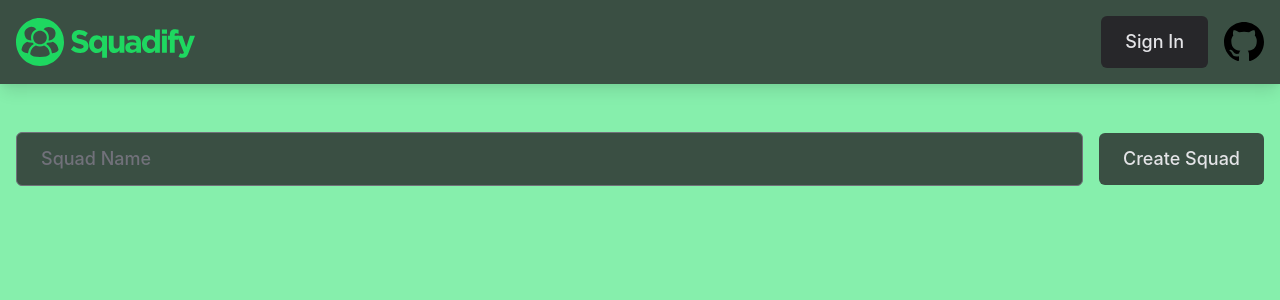
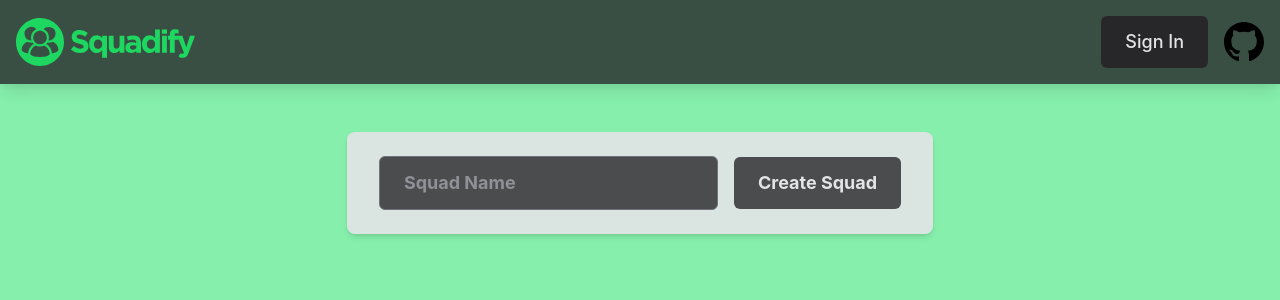
Before and after one commit to hershal-rami/squadify, a Flask app: template squadify/templates/new-squad.html in a window 1280 px wide. Shown: the top 300 px of the page. Run offline with Flask 2, Linux system fonts and the light colour scheme; the template is opened without the code that fills it: values that come from a table or form of the project are taken from there, others are empty; style sheets or scripts are compiled from the project's sources; some web fonts are replaced.

Commit message:
More styling fixes

```diff
--- a/css/app.css
+++ b/css/app.css
@@ -3,22 +3,22 @@
 @tailwind utilities;
 
 @layer components {
-    .nav-button {
-        @apply px-3 md:px-6 py-2 md:py-3 rounded-md text-sm md:text-lg font-medium text-gray-200 bg-gray-800 hover:bg-gray-900 transition-colors;
-    }
-
-    .button {
-        @apply px-3 md:px-6 py-3 rounded-md text-sm md:text-lg font-medium text-gray-200 bg-gray-800 hover:bg-gray-900 bg-opacity-80 transition-colors;
+    .widget {
+        @apply
+        px-3 md:px-6 py-2 md:py-3 rounded-md
+        text-sm md:text-lg font-bold text-gray-200 placeholder-gray-400 placeholder-opacity-80
+        bg-gray-800 hover:bg-gray-900 bg-opacity-80 transition-colors
+        focus:outline-none focus:ring focus:ring-gray-500 focus:ring-opacity-60;
     }
 
     .card {
-        @apply bg-gray-200 bg-opacity-90 p-3 py-4 w-2/4 md:w-2/6 rounded-lg shadow-md;
+        @apply px-8 py-6 rounded-lg bg-gray-200 bg-opacity-90 shadow-md;
     }
 
     input[type=checkbox] + svg {
+        @apply text-white;
+    }
+    input[type=checkbox]:checked + svg {
         @apply text-pink-400;
     }
-    input[type=checkbox]:checked + svg {
-        @apply text-white;
-    }
 }
--- a/squadify/templates/components/delete-icon.html
+++ b/squadify/templates/components/delete-icon.html
@@ -1,4 +1,4 @@
-<svg xmlns="http://www.w3.org/2000/svg" class="w-7" fill="none" viewBox="0 0 24 24" stroke="currentColor">
+<svg xmlns="http://www.w3.org/2000/svg" class="w-6 md:w-7" fill="none" viewBox="0 0 24 24" stroke="currentColor">
     <path stroke-linecap="round" stroke-linejoin="round" stroke-width="1.3"
         d="M19 7l-.867 12.142A2 2 0 0116.138 21H7.862a2 2 0 01-1.995-1.858L5 7m5 4v6m4-6v6m1-10V4a1 1 0 00-1-1h-4a1 1 0 00-1 1v3M4 7h16" />
 </svg>
--- a/squadify/templates/components/illustration.html
+++ b/squadify/templates/components/illustration.html
@@ -1,4 +1,4 @@
-<svg class="md:w-3/6" version="1.1" id="a0c20882-2d18-455a-ade1-f7c359a0c63a" x="0" y="0" viewBox="0 0 1099.2 725.8"
+<svg class="md:w-5/12" version="1.1" id="a0c20882-2d18-455a-ade1-f7c359a0c63a" x="0" y="0" viewBox="0 0 1099.2 725.8"
     xml:space="preserve">
     <style>
         .st0 {
--- a/squadify/templates/index.html
+++ b/squadify/templates/index.html
@@ -20,10 +20,10 @@
             </a>
             <div class="flex items-center space-x-2 md:space-x-4">
                 {% if signed_in %}
-                <a class="nav-button" href="/squads">Squads</a>
-                <a class="nav-button" href="/sign_out">Sign Out</a>
+                <a class="widget bg-opacity-100 font-medium" href="/squads">Squads</a>
+                <a class="widget bg-opacity-100 font-medium" href="/sign_out">Sign Out</a>
                 {% else %}
-                <a class="nav-button" href="/sign_in">Sign In</a>
+                <a class="widget bg-opacity-100 font-medium" href="/sign_in">Sign In</a>
                 {% endif %}
                 <a href="https://github.com/hershal-rami/squadify" target="_blank">
                     {% include "components/github-logo.html" %}
@@ -35,14 +35,14 @@
     <!-- Content -->
     <div class="flex-grow p-4 flex flex-col container mx-auto mt-4 md:mt-8">
         {% block content %}
-        <div class="m-auto flex flex-col items-center space-y-8 text-gray-800">
+        <div class="m-auto flex flex-col items-center space-y-8 md:space-y-12 text-gray-800">
             {% include "components/illustration.html" %}
             <div class="flex flex-col space-y-4 font-bold text-center">
                 <p class="text-2xl md:text-4xl">Can't agree on what to listen to?</p>
                 <p class="md:text-2xl">Never argue over who gets the aux again!</p>
             </div>
-            <a class="button px-12 py-4 md:px-20" {% if signed_in %} href="/squads/new" {% else %}
-                href="/sign_in?dest=%2Fsquads%2Fnew" {% endif %}>Squad Up</a>
+            <a class="widget px-4 md:px-7 py-3 md:py-4 text-lg md:text-2xl" {% if signed_in %} href="/squads/new" {%
+                else %} href="/sign_in?dest=%2Fsquads%2Fnew" {%endif %}>Squad Up</a>
         </div>
         {% endblock %}
     </div>
--- a/squadify/templates/new-squad.html
+++ b/squadify/templates/new-squad.html
@@ -3,9 +3,9 @@
 {% block title %}New Squad - Squadify{% endblock %}
 
 {% block content %}
-<form method="POST" action="/squads/new" class="flex flex-col md:flex-row">
+<form method="POST" action="/squads/new" class="card m-auto md:my-0 flex flex-col md:flex-row">
     {{ new_squad_form.csrf_token }}
-    {{ new_squad_form.squad_name(class="button flex-grow", placeholder="Squad Name") }}
-    <input type="submit" value="Create Squad" class="button mt-4 md:mt-0 md:ml-4 self-center">
+    {{ new_squad_form.squad_name(class="widget flex-grow", placeholder="Squad Name") }}
+    <input type="submit" value="Create Squad" class="widget mt-4 md:mt-0 md:ml-4 self-center">
 </form>
 {% endblock %}
--- a/todo.txt
+++ /dev/null
@@ -1,6 +0,0 @@
-Cards, buttons, etc should not rely on padding for size
-    Test a variety of content length and screen sizes
-Redo squad page design - Two column layout on desktop
-    Should have a message about sharing this link
-Brown buttons instead of black where appropriate
-Fix weird shadow clipping issues with rounded corners on cards
```
Also changed, not shown: squadify/templates/squad-page.html (+6 -6 lines), squadify/templates/squads-list.html (+4 -4 lines).
